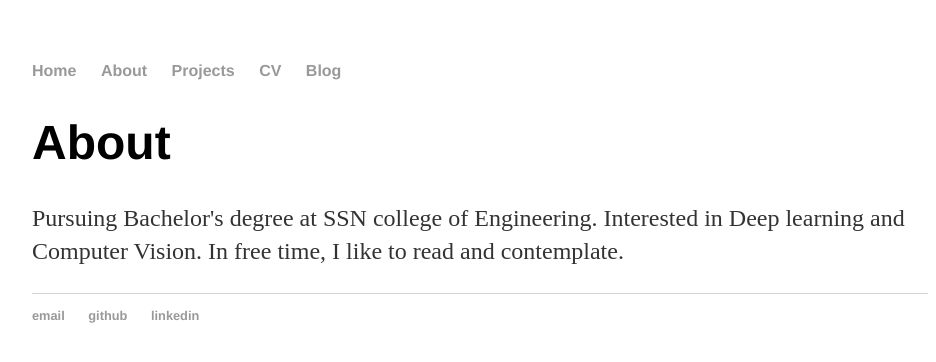
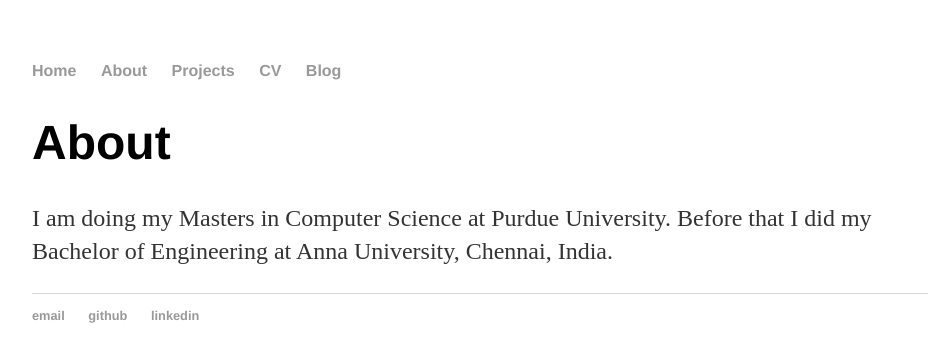
Before and after one commit to arun-y99/arun-y99.github.io, a Jekyll site: the page built from about/index.html, in a window 1280 px wide. Shown: the top 362 px of the page, without its empty margins (160-1096 px from the left). Built offline with Jekyll 4.4.1, drawn with Linux system fonts in a browser that asks for light colours.

Commit message:
Update index.html

```diff
--- a/about/index.html
+++ b/about/index.html
@@ -5,7 +5,7 @@ title: About Hank Quinlan
 
 		<div class="about">
 			<h1>About</h1>
-			<p>Pursuing Bachelor's degree at SSN college of Engineering. Interested in Deep learning and Computer Vision. In free time, I like to read and contemplate.</p>
+			<p>I am doing my Masters in Computer Science at Purdue University. Before that I did my Bachelor of Engineering at Anna University, Chennai, India.</p>
 
 
 		</div>
```
